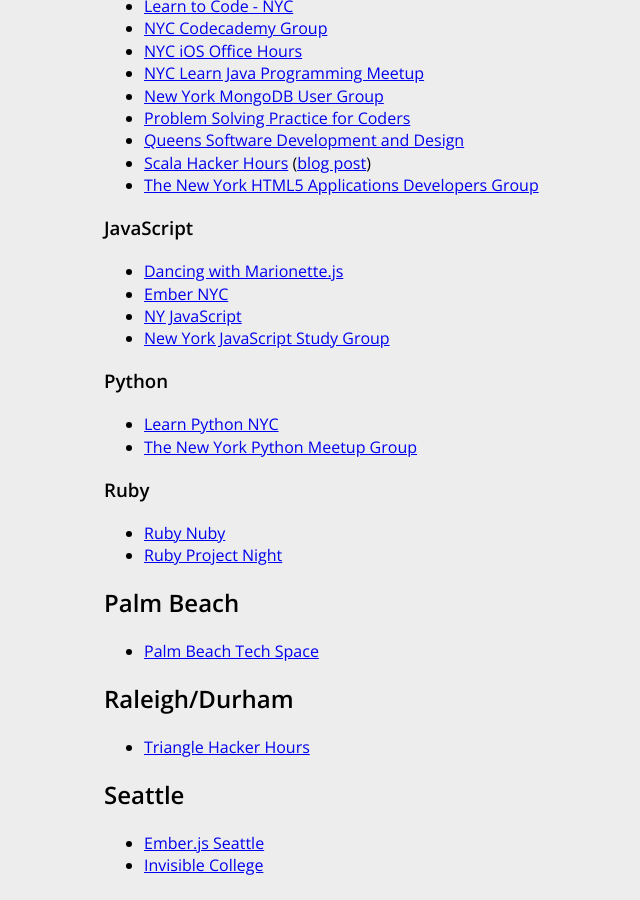
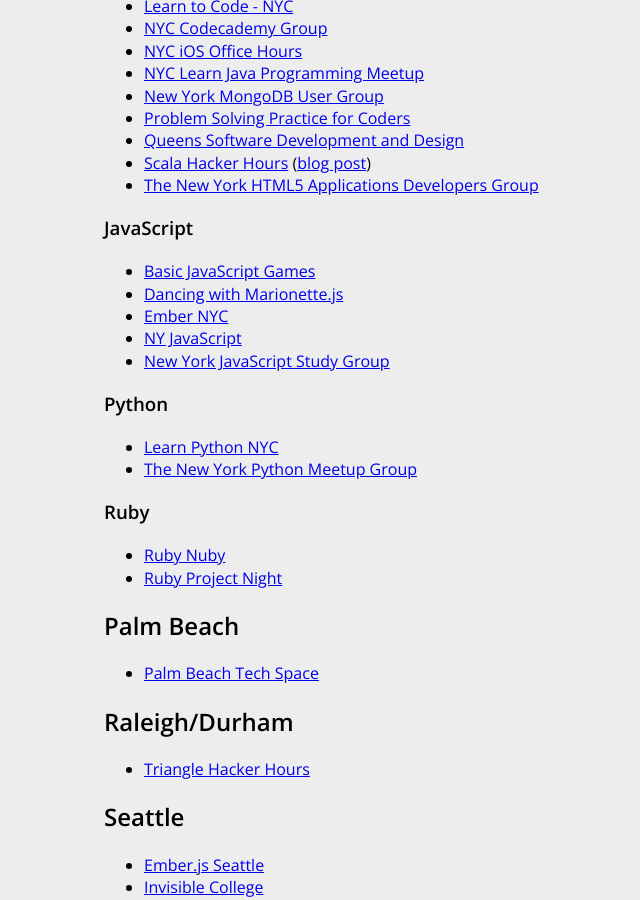
Before and after one commit to HackerHours/hackerhours.org, a Jekyll site: the page built from related-groups.md, in a window 1280 px wide and 900 px high, scrolled down 1276 px. Shown: the whole window, without its empty margins (216-856 px from the left). Built offline with Jekyll 4.4.1, drawn with Linux system fonts in a browser that asks for light colours; comment, search, counter and statistics services are not loaded.

Commit message:
link to Basic Javascript Games

```diff
--- a/related-groups.md
+++ b/related-groups.md
@@ -62,6 +62,7 @@
 
 ### JavaScript
 
+* [Basic JavaScript Games](https://www.meetup.com/Basic-Javascript-Games/)
 * [Dancing with Marionette.js](http://www.meetup.com/Dancing-with-Marionette-js/)
 * [Ember NYC](http://www.meetup.com/EmberJS-NYC/)
 * [NY JavaScript](http://www.meetup.com/NY-JavaScript/)
```
